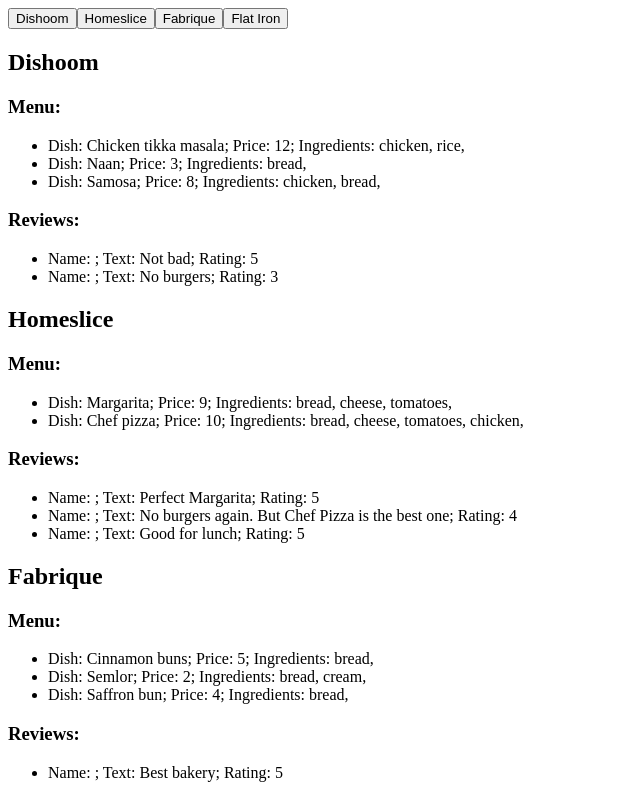
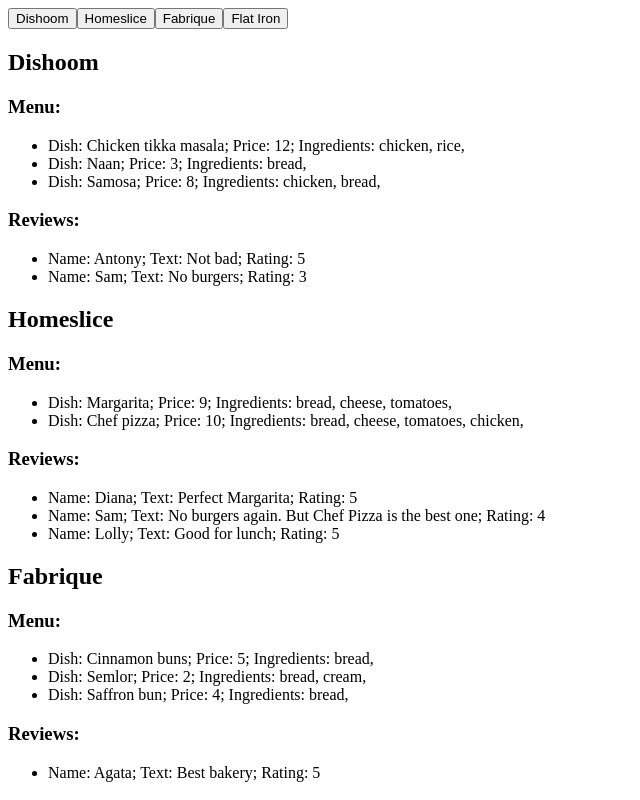
Before and after one commit to MahimkO/LearnJS-Course, a React (Vite) app: page / in a window 1280 px wide. Shown: the top 800 px of the page, without its empty margins (0-640 px from the left). Built offline with nearby package versions, Linux system fonts and the light colour scheme.

Commit message:
fixed review username

```diff
--- a/src/components/Restaurant/Restaurant.jsx
+++ b/src/components/Restaurant/Restaurant.jsx
@@ -16,7 +16,7 @@
       <ul>
         {reviews.map(review => (
           <li id={review.id} key={review.id}>
-            Name: {review.name}; Text: {review.text}; Rating: {review.rating}
+            Name: {review.user}; Text: {review.text}; Rating: {review.rating}
           </li>
         ))}
       </ul>
```
